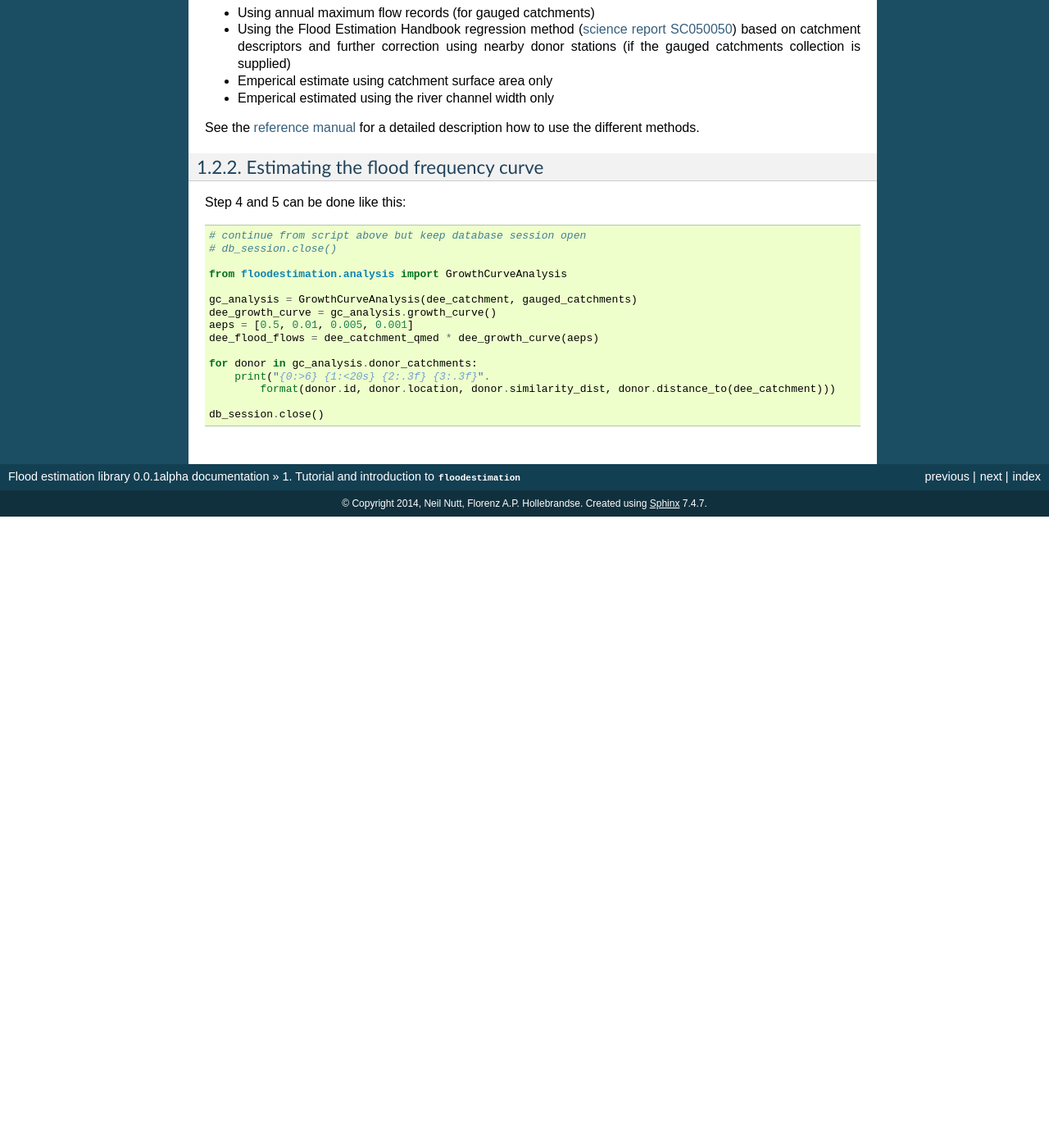
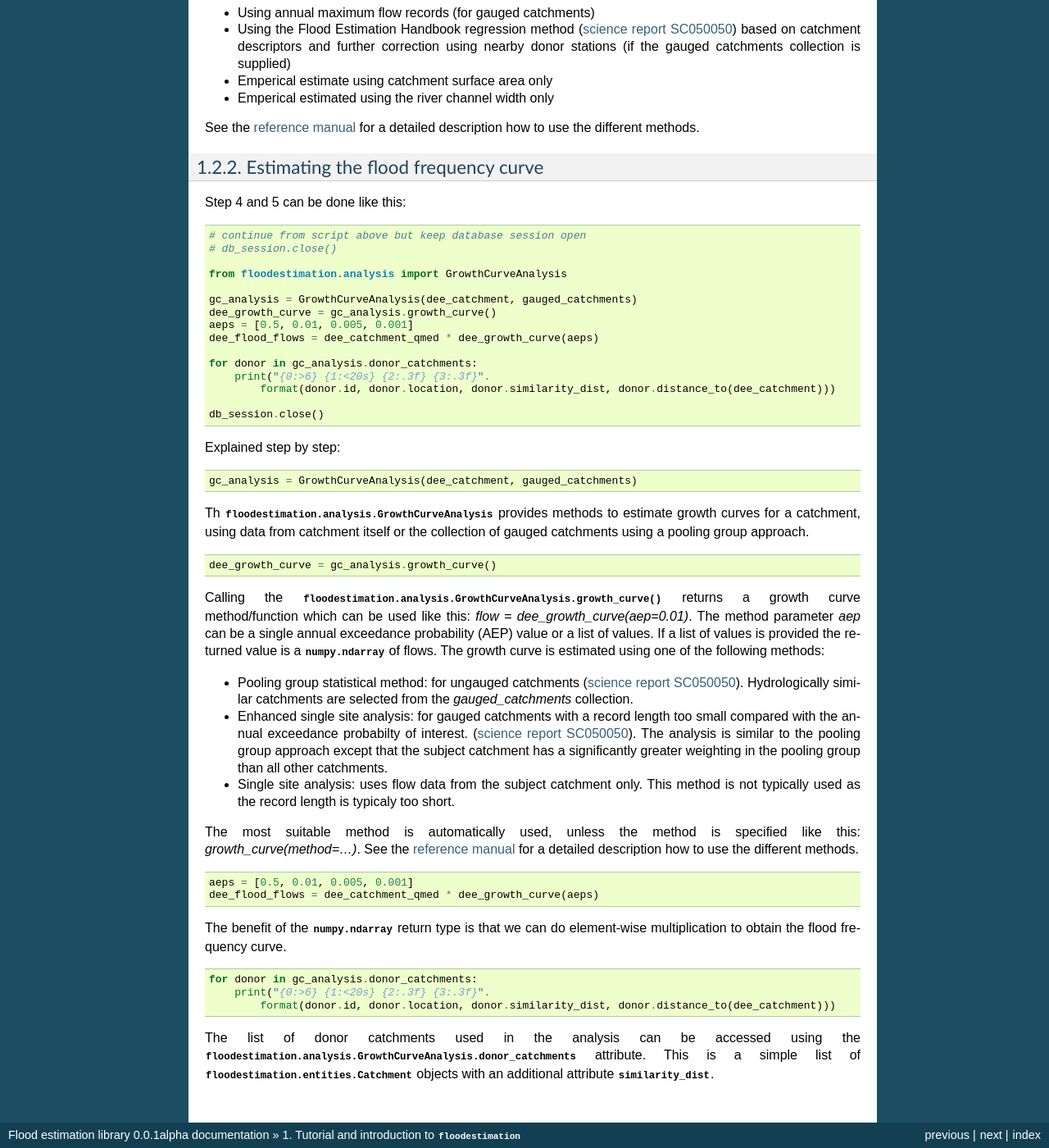
Before and after one commit to OpenHydrology/floodestimation, a Sphinx documentation site: the page built from docs/source/tutorial.rst, in a window 1280 px wide and 1400 px high, scrolled down 1499 px. Shown: the whole window at 82% size. Built offline with Sphinx 7.4.7, drawn with Linux system fonts in a browser that asks for light colours; before the commit the page ends 2129 px from its top, so only the background shows below that.

Commit message:
Doc updates

```diff
--- a/docs/source/tutorial.rst
+++ b/docs/source/tutorial.rst
@@ -121,3 +121,53 @@ Step 4 and 5 can be done like this:
             format(donor.id, donor.location, donor.similarity_dist, donor.distance_to(dee_catchment)))
 
     db_session.close()
+
+Explained step by step:
+
+.. code-block:: python
+
+    gc_analysis = GrowthCurveAnalysis(dee_catchment, gauged_catchments)
+
+Th :class:`floodestimation.analysis.GrowthCurveAnalysis` provides methods to estimate growth curves for a catchment,
+using data from catchment itself or the collection of gauged catchments using a pooling group approach.
+
+.. code-block:: python
+
+    dee_growth_curve = gc_analysis.growth_curve()
+
+Calling the :meth:`floodestimation.analysis.GrowthCurveAnalysis.growth_curve()` returns a growth curve method/function
+which can be used like this: `flow = dee_growth_curve(aep=0.01)`. The method parameter `aep` can be a single annual
+exceedance probability (AEP) value or a list of values. If a list of values is provided the returned value is a
+:class:`numpy.ndarray` of flows. The growth curve is estimated using one of the following methods:
+
+- Pooling group statistical method: for ungauged catchments (`science report SC050050
+  <https://www.gov.uk/government/uploads/system/uploads/attachment_data/file/291096/scho0608boff-e-e.pdf>`_).
+  Hydrologically similar catchments are selected from the `gauged_catchments` collection.
+- Enhanced single site analysis: for gauged catchments with a record length too small compared with the annual
+  exceedance probabilty of interest. (`science report SC050050
+  <https://www.gov.uk/government/uploads/system/uploads/attachment_data/file/291096/scho0608boff-e-e.pdf>`_). The
+  analysis is similar to the pooling group approach except that the subject catchment has a significantly greater
+  weighting in the pooling group than all other catchments.
+- Single site analysis: uses flow data from the subject catchment only. This method is not typically used as the record
+  length is typicaly too short.
+
+The most suitable method is automatically used, unless the method is specified like this: `growth_curve(method=...)`.
+See the `reference manual <analysis.html>`_ for a detailed description how to use the different methods.
+
+.. code-block:: python
+
+    aeps = [0.5, 0.01, 0.005, 0.001]
+    dee_flood_flows = dee_catchment_qmed * dee_growth_curve(aeps)
+
+The benefit of the :class:`numpy.ndarray` return type is that we can do element-wise multiplication to obtain the flood
+frequency curve.
+
+.. code-block:: python
+
+    for donor in gc_analysis.donor_catchments:
+        print("{0:>6} {1:<20s} {2:.3f} {3:.3f}".
+            format(donor.id, donor.location, donor.similarity_dist, donor.distance_to(dee_catchment)))
+
+The list of donor catchments used in the analysis can be accessed using the
+:attr:`floodestimation.analysis.GrowthCurveAnalysis.donor_catchments` attribute. This is a simple list of
+:class:`floodestimation.entities.Catchment` objects with an additional attribute :attr:`similarity_dist`.
```
